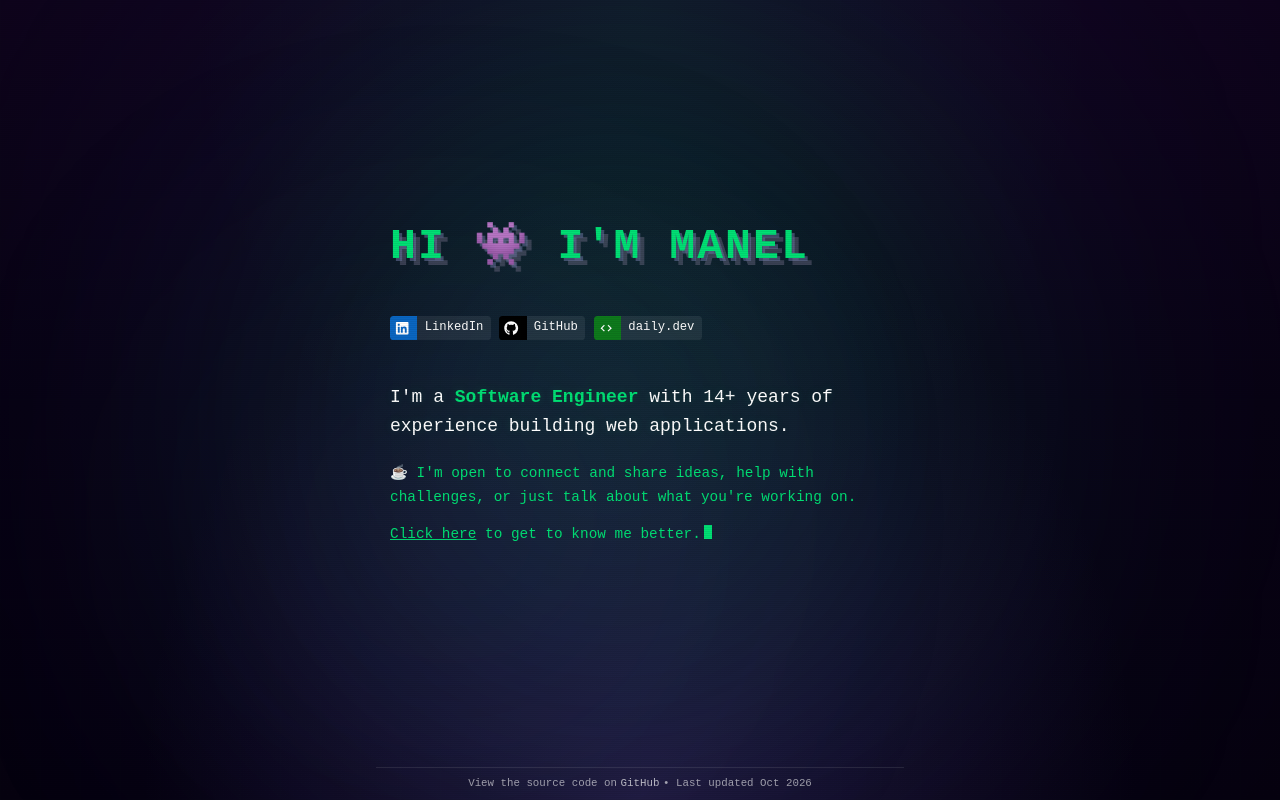
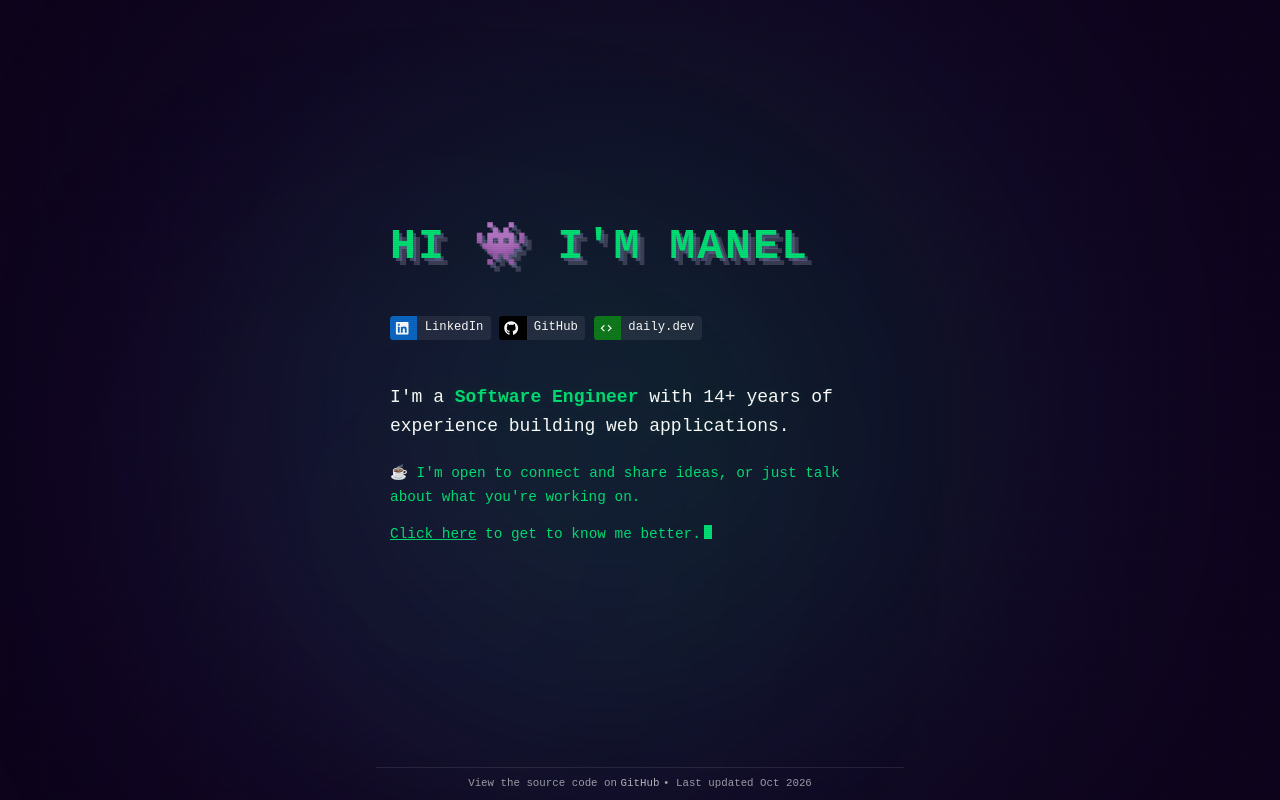
Before and after one commit to alcoceba/manel.app, a React (Vite) app: page / in a window 1280 px wide. Built offline with nearby package versions, Linux system fonts and the light colour scheme.

Commit message:
feat: ui improvements + added robots & llms

```diff
--- a/index.html
+++ b/index.html
@@ -7,9 +7,17 @@
     <link rel="icon" type="image/png" sizes="16x16" href="favicon-16x16.png" />
     <link rel="mask-icon" href="safari-pinned-tab.svg" color="#01df74" />
 
-    <meta name="viewport" content="width=device-width, initial-scale=1.0" />
+    <meta
+      name="viewport"
+      content="width=device-width, initial-scale=1.0, viewport-fit=cover"
+    />
     <meta name="msapplication-TileColor" content="#01df74" />
-    <meta name="theme-color" content="#1f1236" />
+    <meta name="theme-color" content="#120524" />
+    <meta name="apple-mobile-web-app-capable" content="yes" />
+    <meta
+      name="apple-mobile-web-app-status-bar-style"
+      content="black-translucent"
+    />
     <meta
       name="google-site-verification"
       content="yBF0uI1hJ_FJGclhV7iXghdubB1Vo_kKI0fGqA8Ip9s"
--- a/src/index.scss
+++ b/src/index.scss
@@ -25,6 +25,7 @@
   // Theme Colors
   --primary: #{vars.$primary};
   --secondary: #{vars.$secondary};
+  --bg-color: #{vars.$bg-color};
   --success: #{vars.$success};
   --info: #{vars.$info};
   --warning: #{vars.$warning};
@@ -110,7 +111,8 @@
       rgb(111 66 193 / 0.25) 0%,
       transparent 55%
     ),
-    linear-gradient(180deg, #120524 0%, #0a0318 50%, #070214 100%);
+    linear-gradient(180deg, var(--bg-color) 0%, #0a0318 50%, #070214 100%);
+  background-color: var(--bg-color);
   background-attachment: fixed;
   font-synthesis: none;
   text-rendering: optimizelegibility;
@@ -118,14 +120,15 @@
   -moz-osx-font-smoothing: grayscale;
 }
 
-html,
-body {
+html {
   min-height: 100%;
+  background-color: var(--bg-color);
 }
 
 body {
   position: relative;
-  background-color: inherit;
+  min-height: 100%;
+  background-color: var(--bg-color);
   color: inherit;
 }
 
--- a/src/pages/Home/Home.tsx
+++ b/src/pages/Home/Home.tsx
@@ -53,8 +53,8 @@ function Home() {
 
       <section className="Home__section">
         <p>
-          ☕️ I'm open to connect and share ideas, help with challenges, or just
-          talk about what you're working on.
+          ☕️ I'm open to connect and share ideas, or just talk about what you're
+          working on.
         </p>
         <p>
           <a
--- a/src/styles/variables.scss
+++ b/src/styles/variables.scss
@@ -24,6 +24,7 @@ $cyan: #17a2b8;
 
 $primary: #01df74;
 $secondary: #302c33;
+$bg-color: #120524;
 $success: $green;
 $info: $cyan;
 $warning: $yellow;
--- a/src/templates/Base/Base.scss
+++ b/src/templates/Base/Base.scss
@@ -5,10 +5,11 @@
   display: flex;
   flex-direction: column;
   min-height: 100vh;
-  padding: 0 1rem;
+  min-height: 100dvh;
+  padding: env(safe-area-inset-top) 1rem 0;
 
   @media (width >= 768px) {
-    padding: 0 vars.$layout-padding-x;
+    padding: env(safe-area-inset-top) vars.$layout-padding-x 0;
   }
 
   &__content {
@@ -62,7 +63,7 @@
     display: flex;
     align-items: center;
     justify-content: center;
-    padding: 0.75rem 1rem;
+    padding: 0.75rem 1rem calc(0.75rem + env(safe-area-inset-bottom));
     font-size: 0.75rem;
     line-height: 1;
     text-align: center;
```
Also changed, not shown: public/llms.txt (added), public/robots.txt (added).
